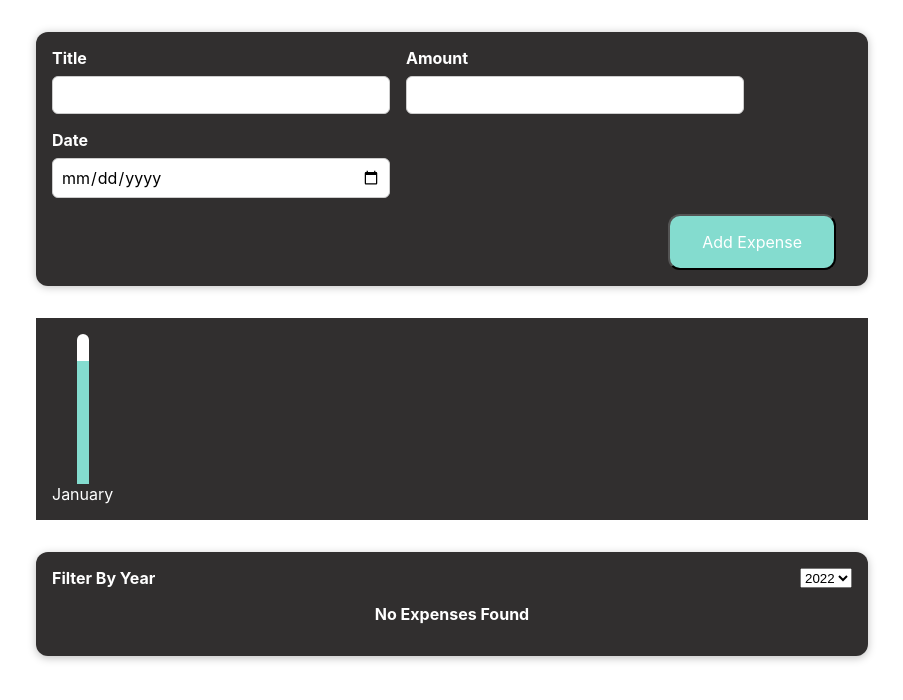
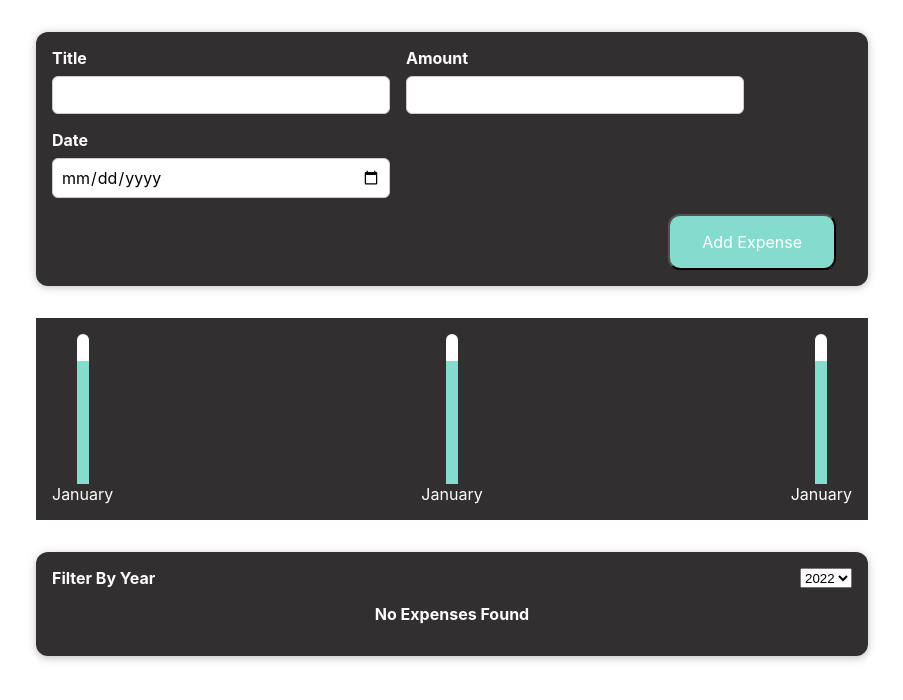
Before and after one commit to naveenkosigi/Expense-Tracker-React-, a React (Create React App) app: page / in a window 1280 px wide. Shown: the top 700 px of the page, without its empty margins (188-1091 px from the left). Built offline with nearby package versions, Linux system fonts and the light colour scheme.

Commit message:
added basic ui for more than one month

```diff
--- a/src/components/TestComponent.css
+++ b/src/components/TestComponent.css
@@ -1,5 +1,6 @@
 .chart-listview-container{
     display: flex;
+    justify-content: space-between;
 }
 
 .chart-container{
--- a/src/components/TestComponent.js
+++ b/src/components/TestComponent.js
@@ -9,6 +9,18 @@ export const Test = () => {
                     <span className='data-filler' />
                 </div>
             </div>
+            <div className='chart-container'>
+                <span className='chart-label'>January</span>
+                <div className='data-container'>
+                    <span className='data-filler' />
+                </div>
+            </div>
+            <div className='chart-container'>
+                <span className='chart-label'>January</span>
+                <div className='data-container'>
+                    <span className='data-filler' />
+                </div>
+            </div>
         </div>
     );
 }
```
